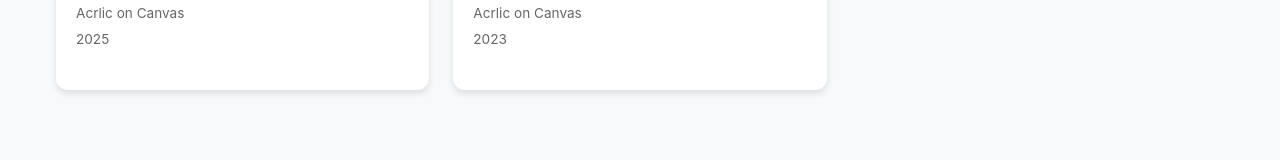
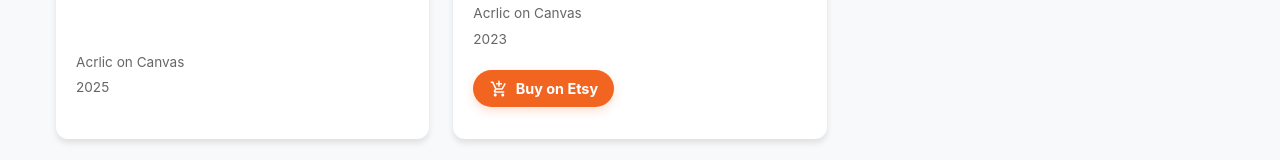
Before and after one commit to Anshaz/BipanasBrushwork, a React (Vite) app: page /gallery in a window 1280 px wide. Shown: the part 3111-3271 px from the top of the page. Before the commit the page ends 3249 px from the top, so only its background shows below. Built offline with nearby package versions, Linux system fonts and the light colour scheme; no server answers.

Commit message:
Update 'Seven Horses' artwork to reflect Etsy availability with direct link

```diff
--- a/src/data/artworks.js
+++ b/src/data/artworks.js
@@ -212,8 +212,8 @@ const artworks = [
         title: 'Seven Horses',
         medium: 'Acrlic on Canvas',
         year: '2023',
-        onEtsy: false,
-        etsyLink: '',
+        onEtsy: true,
+        etsyLink: 'https://bipanasbrushwork.etsy.com/de-en/listing/4428589164/seven-lucky-horses-handmade-vastu-energy',
         latestWork: false,
         isFeatured: true,
         dimensions: ''
```
